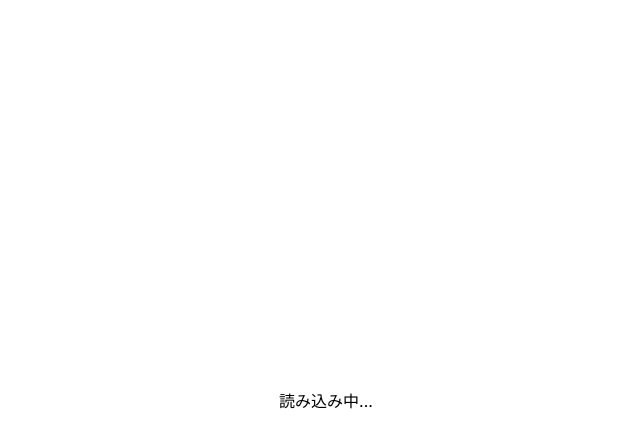
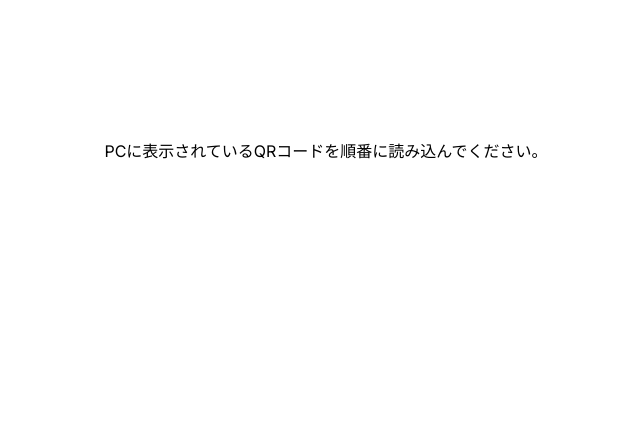
Before and after one commit to itsu-dev/plateau-racing-game, a Next.js app: page /steer in a window 1280 px wide. Shown: the top 448 px of the page, without its empty margins (314-954 px from the left). Built offline with nearby package versions, Linux system fonts and the light colour scheme; no server answers.

Commit message:
fix: bug

```diff
--- a/src/app/_components/steer/RTCQRCodes.tsx
+++ b/src/app/_components/steer/RTCQRCodes.tsx
@@ -104,7 +104,6 @@ export default function RTCQRCodes() {
 
   return (
     <Wrapper>
-      {qr1 == null && <p>読み込み中...</p>}
       {qr1 && qr2 && (state === "displayingQr1" || state === "displayingQr2") &&
           <>
               <p>PCで<a href={"/"}>/</a>を開き、以下のQRコードを順番に読み込んでください。 </p>
@@ -118,7 +117,7 @@ export default function RTCQRCodes() {
               {/*<Button onClick={() => setState("capturingQr")}>PCのQRコードを読み取る</Button>*/}
           </>
       }
-      {qr1 && qr2 && state === "capturingQr" &&
+      {state === "capturingQr" &&
           <>
               <p>PCに表示されているQRコードを順番に読み込んでください。</p>
               <canvas ref={canvasRef} width={300} height={500}></canvas>
```
